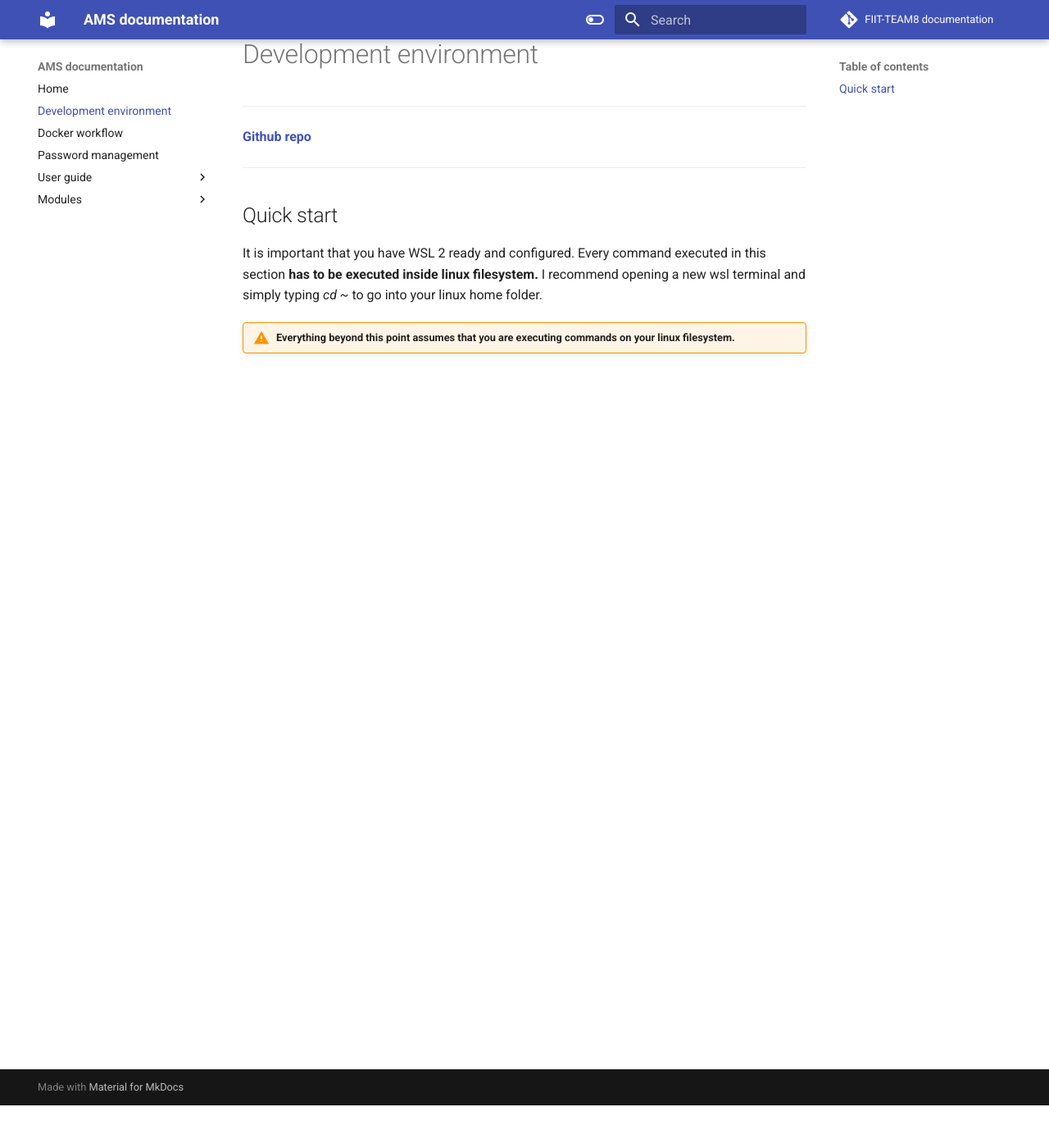
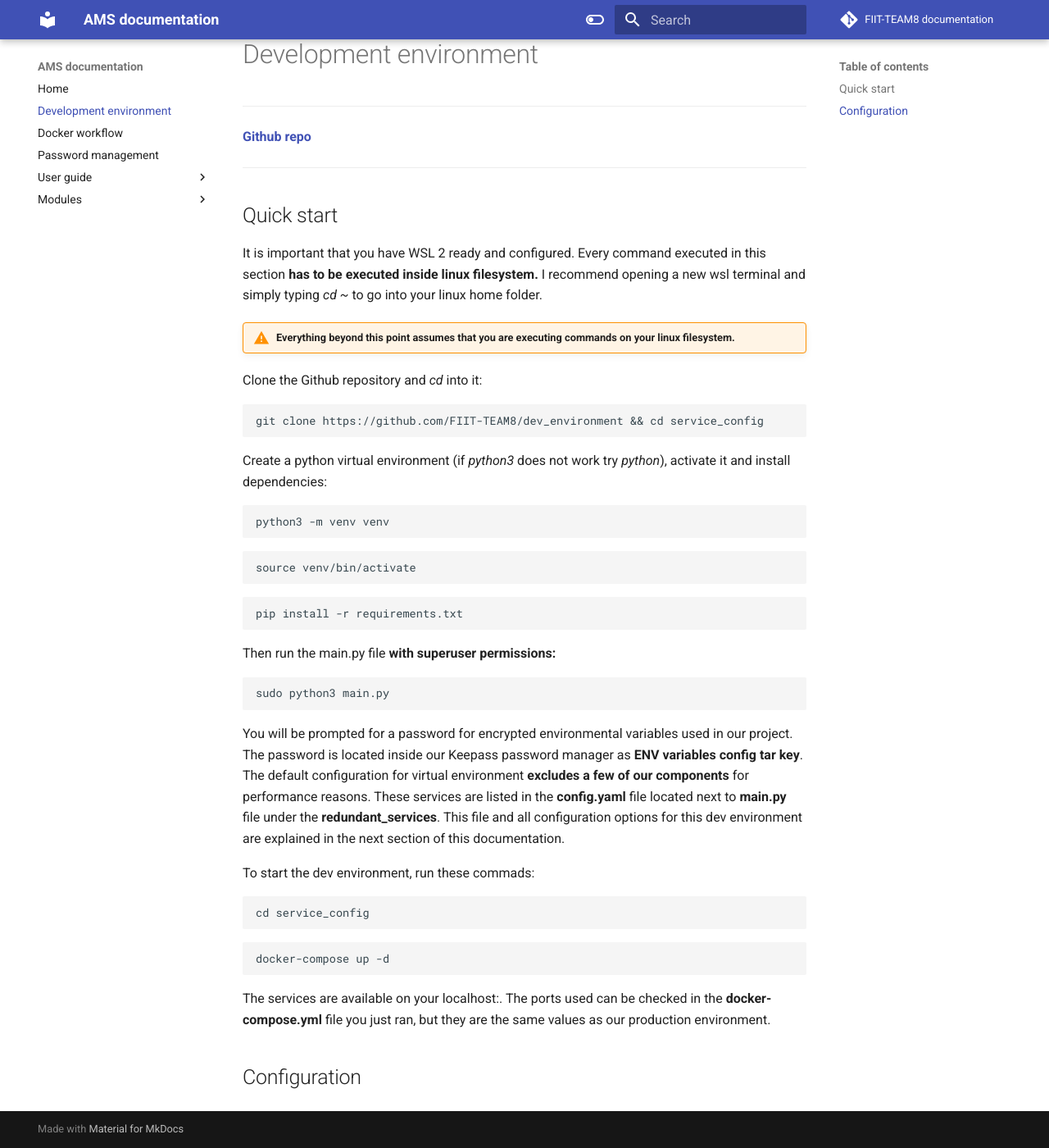
Before and after one commit to FIIT-TEAM8/team_documentation, an MkDocs documentation site: the page built from docs/devEnvironment.md, in a window 1280 px wide and 1400 px high, scrolled down 52 px. Shown: the whole window at 82% size. Built offline with MkDocs 1.6.1 and Material for MkDocs 9.7.7, drawn with Linux system fonts in a browser that asks for light colours; comment, search, counter and statistics services are not loaded.

Commit message:
Update devEnvironment.md

````diff
--- a/docs/devEnvironment.md
+++ b/docs/devEnvironment.md
@@ -8,3 +8,34 @@
 It is important that you have WSL 2 ready and configured. Every command executed in this section **has to be executed inside linux filesystem.** I recommend opening a new wsl terminal and simply typing _cd ~_ to go into your linux home folder.
 
 !!! warning "Everything beyond this point assumes that you are executing commands on your linux filesystem."
+
+Clone the Github repository and _cd_ into it:
+```
+git clone https://github.com/FIIT-TEAM8/dev_environment && cd service_config
+```
+Create a python virtual environment (if _python3_ does not work try _python_), activate it and install dependencies:
+```
+python3 -m venv venv
+```
+```
+source venv/bin/activate
+```
+```
+pip install -r requirements.txt
+```
+Then run the main.py file **with superuser permissions:**
+```
+sudo python3 main.py
+```
+You will be prompted for a password for encrypted environmental variables used in our project. The password is located inside our Keepass password manager as **ENV variables config tar key**. The default configuration for virtual environment **excludes a few of our components** for performance reasons. These services are listed in the **config.yaml** file located next to **main.py** file under the **redundant_services**. This file and all configuration options for this dev environment are explained in the next section of this documentation.
+
+To start the dev environment, run these commads:
+```
+cd service_config
+```
+```
+docker-compose up -d
+```
+The services are available on your localhost:<PORT>. The ports used can be checked in the **docker-compose.yml** file you just ran, but they are the same values as our production environment.
+
+## Configuration
````
